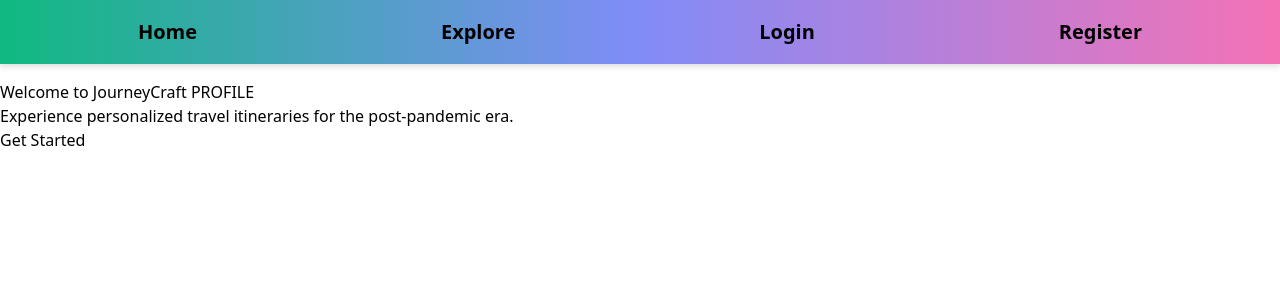
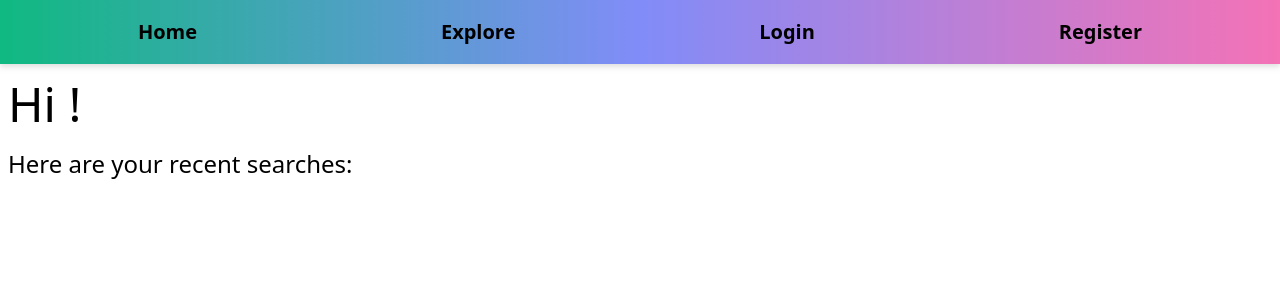
Before and after one commit to siruislybro/JourneyCraft, a Next.js app in the folder journey-craft/: page /profile in a window 1280 px wide. Shown: the top 300 px of the page. Built offline with nearby package versions, Linux system fonts and the light colour scheme.

Commit message:
update profile

```diff
--- a/journey-craft/components/navigationBar.tsx
+++ b/journey-craft/components/navigationBar.tsx
@@ -6,6 +6,7 @@ function Navbar() {
 
   useEffect(() => {
     const savedIsLoggedIn = localStorage.getItem('isLoggedIn');
+    const username = localStorage.getItem('username');
     if (savedIsLoggedIn) {
       setIsLoggedIn(savedIsLoggedIn === 'true');
     }
@@ -14,6 +15,7 @@ function Navbar() {
   const handleLogout = () => {
     localStorage.setItem('isLoggedIn', 'false');
     setIsLoggedIn(false);
+    localStorage.setItem('username', '');
     // Perform any additional logout logic here, such as clearing user session or making API requests
     // Redirect the user to the desired page after logout
     window.location.href = '/';
--- a/journey-craft/pages/login.tsx
+++ b/journey-craft/pages/login.tsx
@@ -1,4 +1,4 @@
-import { useState, useEffect } from 'react';
+import { useState, useEffect, use } from 'react';
 import { signInWithEmailAndPassword} from 'firebase/auth';
 import { auth } from '../firebase';
 import Layout from '@/components/layout';
@@ -21,6 +21,8 @@ function Login() {
       // User successfully logged in
       window.location.href="/plan";
       setIsLoggedIn(true);
+      const username = email.substring(0, email.indexOf("@"));
+      localStorage.setItem('username', username);
     } catch (error) {
       setError(error.message);
     }
--- a/journey-craft/pages/profile.tsx
+++ b/journey-craft/pages/profile.tsx
@@ -1,15 +1,20 @@
 // pages/index.tsx
 
-import React from 'react';
+import React, { useEffect, useState } from 'react';
 import Layout from '@/components/layout';
 
 const ProfilePage: React.FC = () => {
+  const [username, setUsername] = useState('');
+  useEffect(() => {
+    const username = localStorage.getItem('username');
+    setUsername(username);
+  }, []);
+
   return (
     <Layout>
-      <div>
-        <h1>Welcome to JourneyCraft PROFILE</h1>
-        <p>Experience personalized travel itineraries for the post-pandemic era.</p>
-        <button>Get Started</button>
+      <div className='pl-2'>
+        <h1 className='text-5xl'>Hi {username}!</h1>
+        <p className='text-2xl mt-5'>Here are your recent searches:</p>
       </div>
     </Layout>
   );
```
